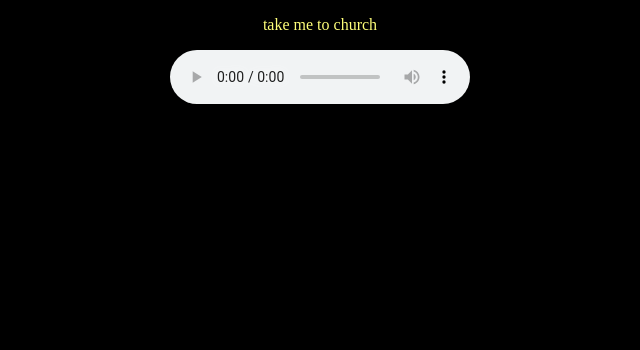
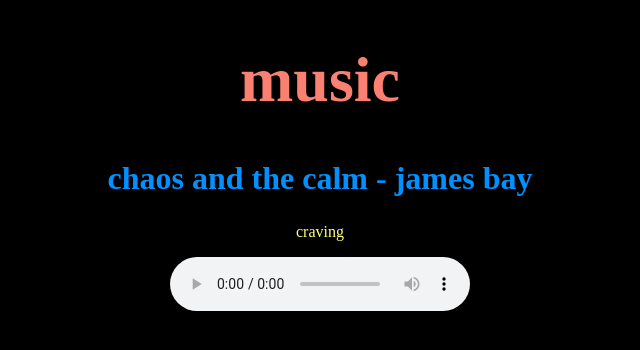
Before and after one commit to agb92101/music, a plain HTML site: page index.html in a window 1280 px wide. Shown: the whole page, without its empty margins (320-960 px from the left). Drawn offline with Linux system fonts and the light colour scheme.

Commit message:
Update index.html

```diff
--- a/index.html
+++ b/index.html
@@ -1,8 +1,8 @@
 <!doctype html>
   <head>
     <style>
-      h1 { color:#0090ff; font-size:400%; text-align:center }
-      h2 { color:salmon; font-size:200%; text-align:center }
+      h1 { color:salmon; font-size:400%; text-align:center }
+      h2 { color:#0090ff; font-size:200%; text-align:center }
       a { color:#80ff80; font-size:100% }
       p { color:#ffff7a; text-align:center}
     </style>
@@ -10,10 +10,12 @@
   </head>
 
 <body style="background-color:black;">
+  <h1>music</h1>
 
-<p>take me to church</p>
+<h2>chaos and the calm - james bay</h2>
+<p>craving</p>
 <div align="center" id="player">
-<audio src="file:///C:/Users/abiga_000/Downloads/400%20Lux.mp3" controls></audio>
+<audio src="Craving.mp3" controls></audio>
 </div>
 
 </body>
```
